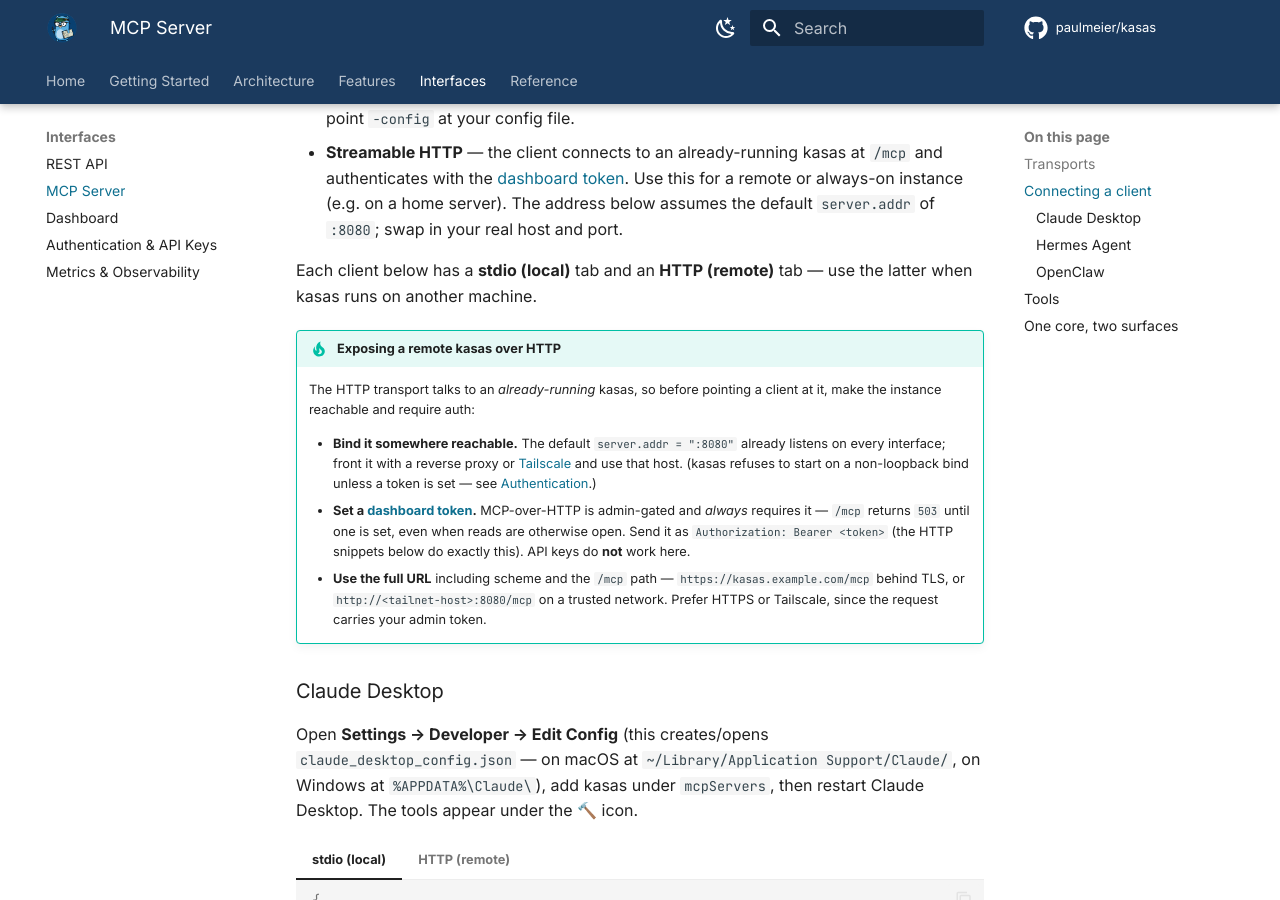
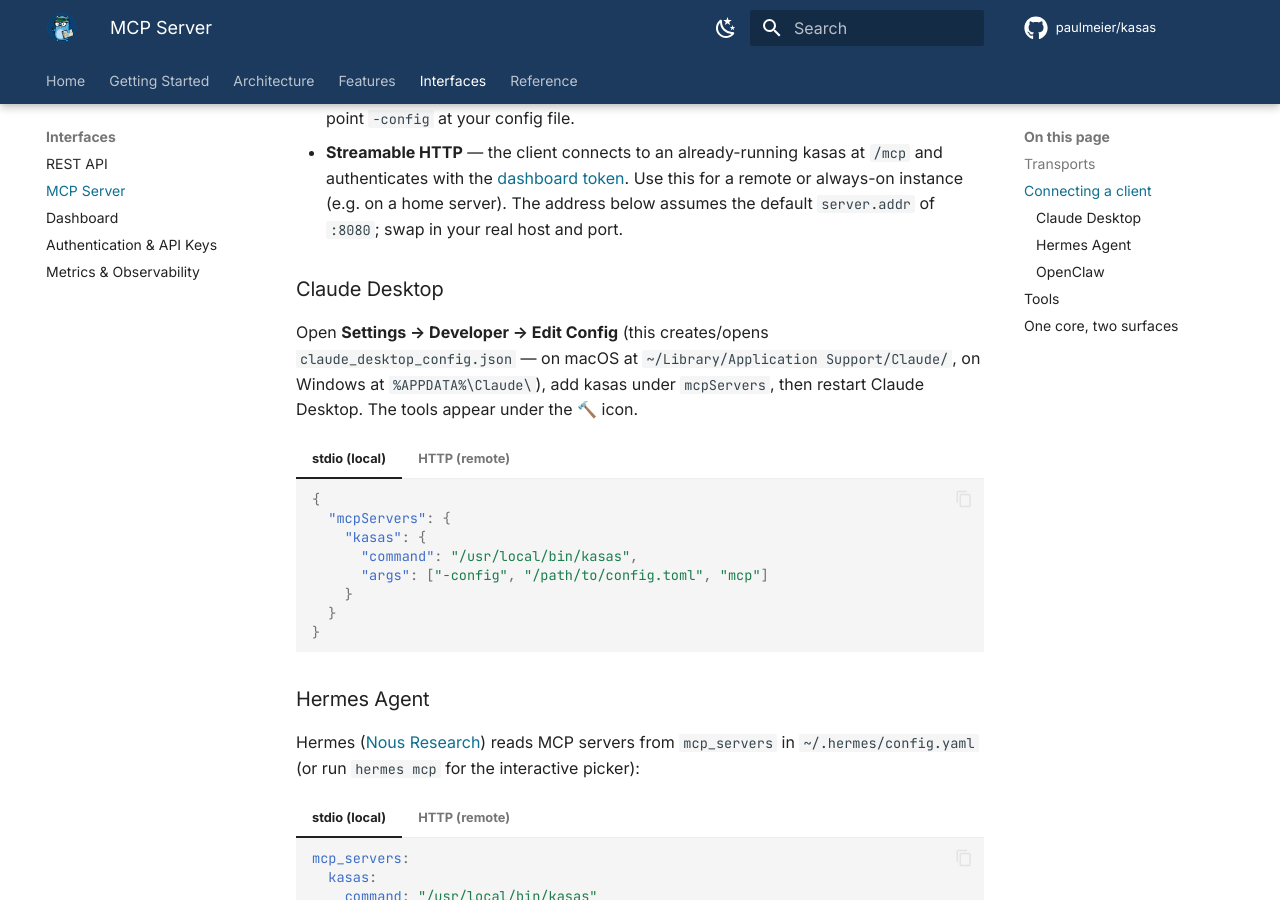
Before and after one commit to paulmeier/kasas, an MkDocs documentation site: the page built from docs/interfaces/mcp.md, in a window 1280 px wide and 900 px high, scrolled down 917 px. Built offline with MkDocs 1.6.1 and Material for MkDocs 9.7.7, drawn with Linux system fonts in a browser that asks for light colours; comment, search, counter and statistics services are not loaded.

Commit message:
Revert "docs(mcp): expand the remote-server (HTTP) connection guidance"
This reverts commit c4fc95a. The change was pushed directly to main by
mistake; re-applying it via a pull request for review instead.

Co-Authored-By: Claude Opus 4.8 <noreply@anthropic.com>

```diff
--- a/docs/interfaces/mcp.md
+++ b/docs/interfaces/mcp.md
@@ -39,27 +39,6 @@ runs kasas:
   and authenticates with the [dashboard token](authentication.md). Use this for a
   remote or always-on instance (e.g. on a home server). The address below assumes
   the default `server.addr` of `:8080`; swap in your real host and port.
-
-Each client below has a **stdio (local)** tab and an **HTTP (remote)** tab — use
-the latter when kasas runs on another machine.
-
-!!! tip "Exposing a remote kasas over HTTP"
-    The HTTP transport talks to an *already-running* kasas, so before pointing a
-    client at it, make the instance reachable and require auth:
-
-    - **Bind it somewhere reachable.** The default `server.addr = ":8080"` already
-      listens on every interface; front it with a reverse proxy or
-      [Tailscale](../getting-started/deployment.md#tailscale) and use that
-      host. (kasas refuses to start on a non-loopback bind unless a token is set —
-      see [Authentication](authentication.md).)
-    - **Set a [dashboard token](authentication.md).** MCP-over-HTTP is admin-gated
-      and *always* requires it — `/mcp` returns `503` until one is set, even when
-      reads are otherwise open. Send it as `Authorization: Bearer <token>` (the
-      HTTP snippets below do exactly this). API keys do **not** work here.
-    - **Use the full URL** including scheme and the `/mcp` path —
-      `https://kasas.example.com/mcp` behind TLS, or `http://<tailnet-host>:8080/mcp`
-      on a trusted network. Prefer HTTPS or Tailscale, since the request carries
-      your admin token.
 
 ### Claude Desktop
 
```
